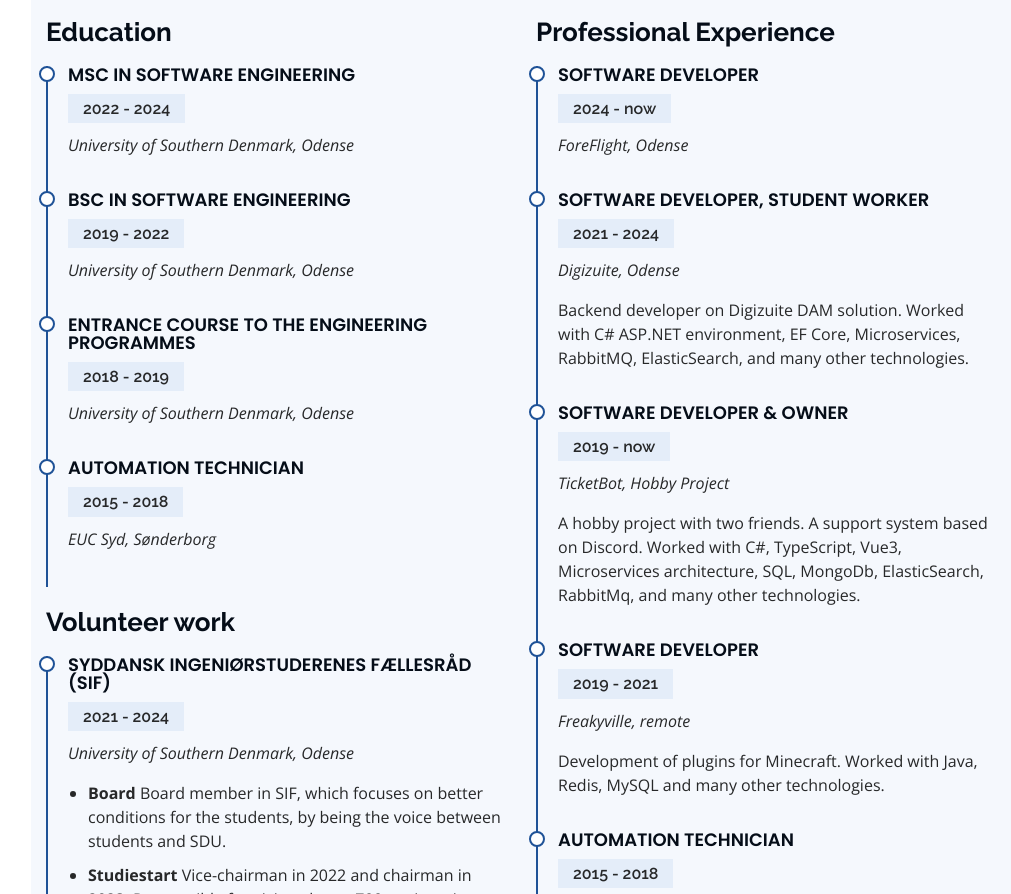
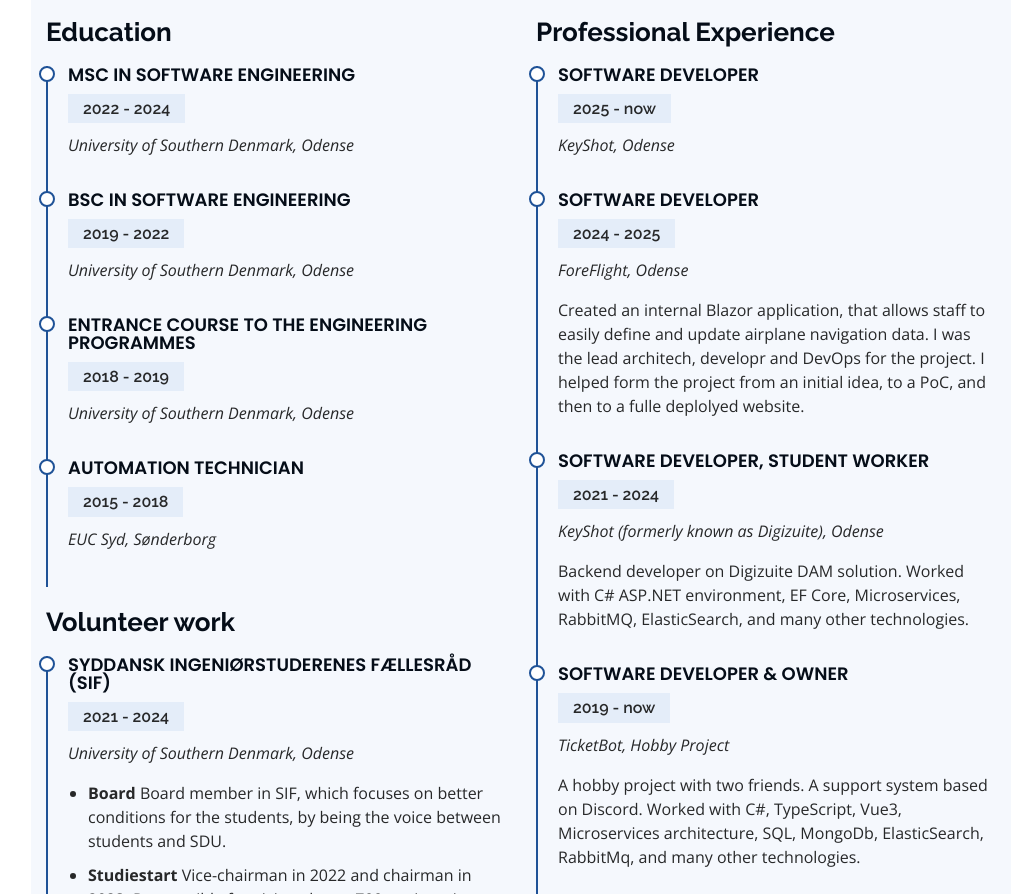
Before and after one commit to Arkobat/Arkobat, a plain HTML site: page index.html in a window 1280 px wide. Shown: the part 4156-5050 px from the top of the page, without its empty margins (269-1280 px from the left). Drawn offline with nearby package versions, Linux system fonts and the light colour scheme.

Commit message:
Revise professional experience section in index.html

```diff
--- a/index.html
+++ b/index.html
@@ -342,8 +342,8 @@
 
             <div class="resume-item">
               <h4>Software Developer</h4>
-              <h5>2024 - now</h5>
-              <p><em>ForeFlight, Odense</em></p>
+              <h5>2025 - now</h5>
+              <p><em>KeyShot, Odense</em></p>
               <!--
               <ul>
                 <li>Lorem Ipsum.</li>
@@ -354,9 +354,20 @@
             </div>
 
             <div class="resume-item">
+              <h4>Software Developer</h4>
+              <h5>2024 - 2025</h5>
+              <p><em>ForeFlight, Odense</em></p>
+              <p>
+                Created an internal Blazor application, that allows staff to easily define and update airplane navigation data.
+                I was the lead architech, developr and DevOps for the project.
+                I helped form the project from an initial idea, to a PoC, and then to a fulle deplolyed website.
+              </p>
+            </div>
+
+            <div class="resume-item">
               <h4>Software Developer, Student Worker</h4>
               <h5>2021 - 2024</h5>
-              <p><em>Digizuite, Odense</em></p>
+              <p><em>KeyShot (formerly known as Digizuite), Odense</em></p>
               <!--
               <ul>
                 <li>Lorem Ipsum.</li>
```
